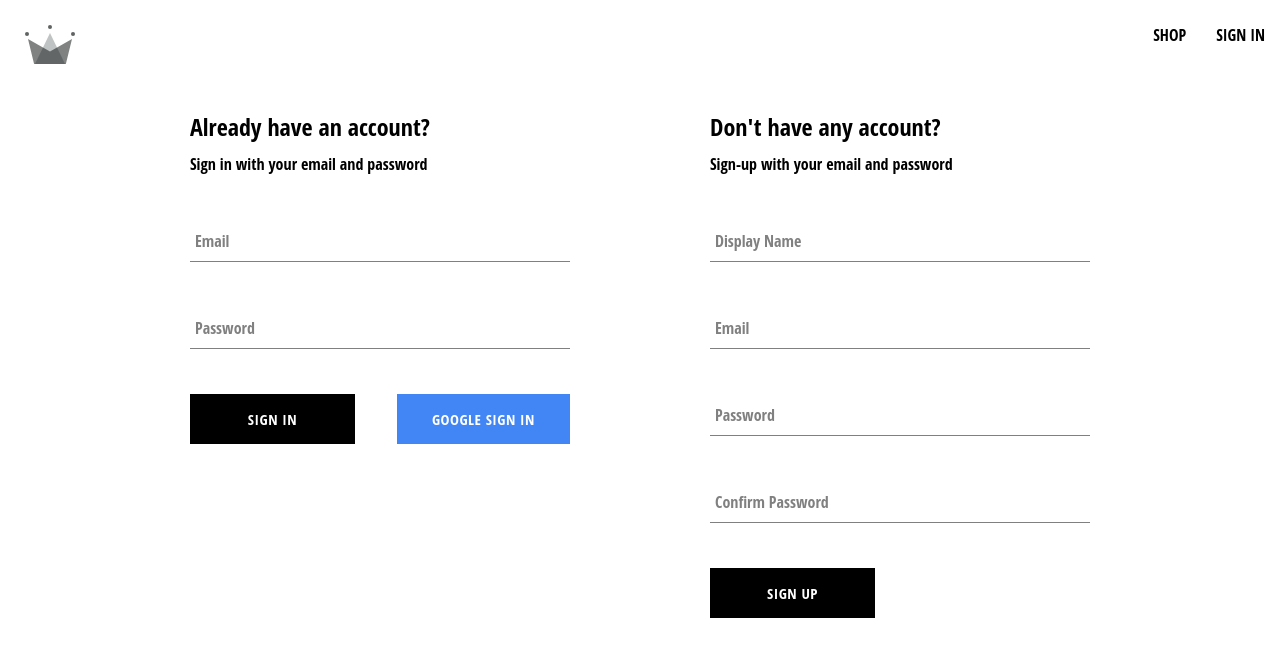
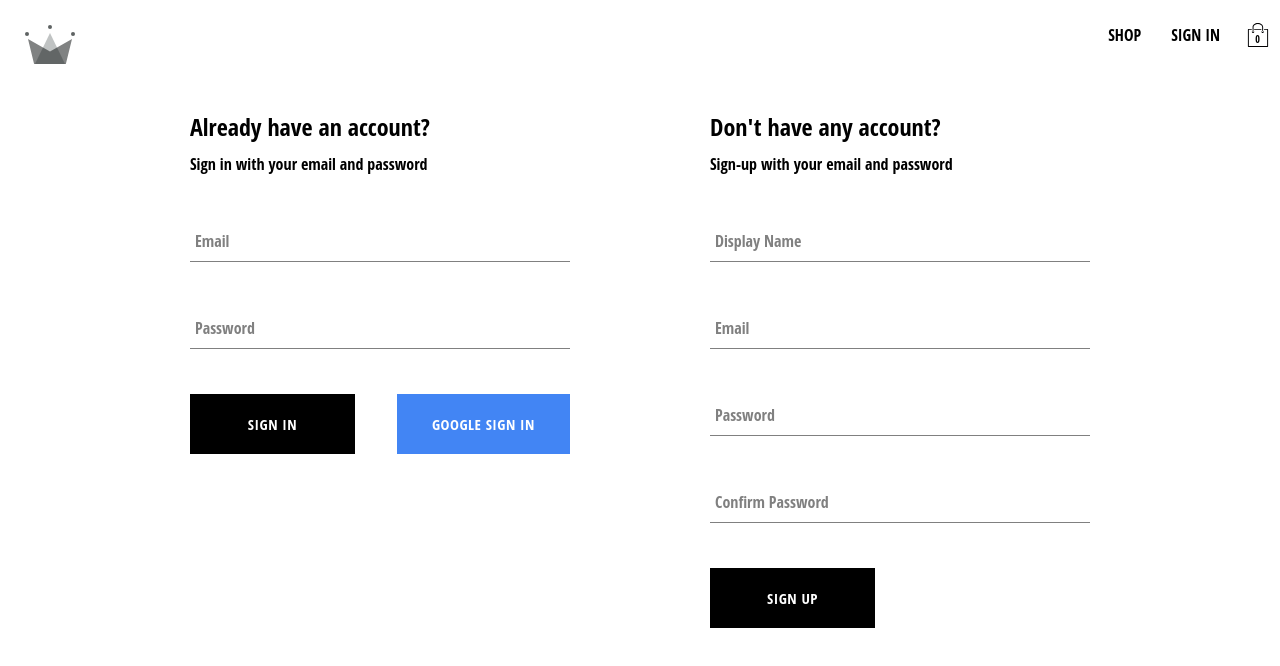
Before and after one commit to HOSSENALI/my-ecommerce, a React (Create React App) app: page /auth in a window 1280 px wide. Shown: the top 666 px of the page. Built offline with nearby package versions, Linux system fonts and the light colour scheme; no server answers.

Commit message:
adding context for cart,creating component and dropdown

```diff
--- a/src/components/button/button.styles.scss
+++ b/src/components/button/button.styles.scss
@@ -1,10 +1,10 @@
 .button-container {
     min-width: 165px;
     width: auto;
-    height: 50px;
+    height: auto;
     letter-spacing: 0.5px;
-    line-height: 50px;
-    padding: 0 35px 0 35px;
+    // line-height: 50px;
+    padding: 20px 35px 20px 35px;
     font-size: 15px;
     background-color: black;
     color: white;
--- /dev/null
+++ b/src/components/cart-dropdown/cart-dropdown.component.jsx
@@ -0,0 +1,14 @@
+import React from 'react';
+
+import Button from '../button/button.component';
+
+import './cart-dropdown.styles.scss';
+
+const CartDropdown = () => (
+  <div className='cart-dropdown-container'>
+    <div className='cart-items' />
+    <Button>GO TO CHECKOUT</Button>
+  </div>
+);
+
+export default CartDropdown;
--- /dev/null
+++ b/src/components/cart-dropdown/cart-dropdown.styles.scss
@@ -0,0 +1,24 @@
+.cart-dropdown-container {
+  position: absolute;
+  width: 240px;
+  height: 340px;
+  display: flex;
+  flex-direction: column;
+  padding: 20px;
+  border: 1px solid black;
+  background-color: white;
+  top: 90px;
+  right: 40px;
+  z-index: 5;
+
+  .cart-items {
+    height: 240px;
+    display: flex;
+    flex-direction: column;
+    overflow: scroll;
+  }
+
+  button {
+    margin-top: auto;
+  }
+}
--- /dev/null
+++ b/src/components/cart-icon/cart-icon.component.jsx
@@ -0,0 +1,22 @@
+import { useContext } from 'react';
+
+import { ReactComponent as ShoppingIcon } from '../../assets/shopping-bag.svg';
+
+import { CartContext } from '../../contexts/cart.context';
+
+import './cart-icon.styles.scss';
+
+const CartIcon = () => {
+  const { isCartOpen, setIsCartOpen } = useContext(CartContext);
+
+  const toggleIsCartOpen = () => setIsCartOpen(!isCartOpen);
+
+  return (
+    <div className='cart-icon-container' onClick={toggleIsCartOpen}>
+      <ShoppingIcon className='shopping-icon' />
+      <span className='item-count'>0</span>
+    </div>
+  );
+};
+
+export default CartIcon;
--- /dev/null
+++ b/src/components/cart-icon/cart-icon.styles.scss
@@ -0,0 +1,21 @@
+.cart-icon-container {
+  width: 45px;
+  height: 45px;
+  position: relative;
+  display: flex;
+  align-items: center;
+  justify-content: center;
+  cursor: pointer;
+
+  .shopping-icon {
+    width: 24px;
+    height: 24px;
+  }
+
+  .item-count {
+    position: absolute;
+    font-size: 10px;
+    font-weight: bold;
+    bottom: 12px;
+  }
+}
--- /dev/null
+++ b/src/contexts/cart.context.jsx
@@ -0,0 +1,12 @@
+import { createContext, useState } from 'react';
+
+export const CartContext = createContext({
+  isCartOpen: false,
+  setIsOpen: () => {},
+});
+
+export const CartProvider = ({ children }) => {
+  const [isCartOpen, setIsCartOpen] = useState(false);
+  const value = { isCartOpen, setIsCartOpen };
+  return <CartContext.Provider value={value}>{children}</CartContext.Provider>;
+};
--- a/src/index.js
+++ b/src/index.js
@@ -6,6 +6,7 @@
 import { BrowserRouter } from 'react-router-dom';
 import { UserProvider } from './contexts/user.context';
 import { ProductsProvider } from './contexts/products.context';
+import { CartProvider } from './contexts/cart.context';
 
 const root = ReactDOM.createRoot(document.getElementById('root'));
 root.render(
@@ -13,13 +14,12 @@
     <BrowserRouter>
       <UserProvider>
         <ProductsProvider>
-          <App />
+          <CartProvider>
+            <App />
+          </CartProvider>
         </ProductsProvider>
-
       </UserProvider>
-
     </BrowserRouter>
-
   </React.StrictMode>
 );
 
--- a/src/routes/navigation/navigation.component.jsx
+++ b/src/routes/navigation/navigation.component.jsx
@@ -1,15 +1,19 @@
 import { Fragment, useContext } from "react";
 import { Outlet, Link } from "react-router-dom";
 
+import CartIcon from '../../components/cart-icon/cart-icon.component';
+import CartDropdown from '../../components/cart-dropdown/cart-dropdown.component';
 import { ReactComponent as CrwnLogo } from "../../assets/crown.svg";
 import { UserContext } from "../../contexts/user.context";
-import { signOutUser } from '../../utils/firebase/firebase.utils';
+import { signOutUser } from "../../utils/firebase/firebase.utils";
 import "./navigation.styles.scss";
+import { CartContext } from "../../contexts/cart.context";
 
 const Navigation = () => {
   const { currentUser } = useContext(UserContext);
+  const { isCartOpen } = useContext(CartContext);
 
-  console.log("Hi",currentUser);
+  console.log("Hi", currentUser);
   return (
     <Fragment>
       <div className="navigation">
@@ -30,7 +34,9 @@
               SIGN IN
             </Link>
           )}
+          <CartIcon />
         </div>
+        {isCartOpen && <CartDropdown />}
       </div>
       <Outlet />
     </Fragment>
```
Also changed, not shown: src/assets/shopping-bag.svg (added).
